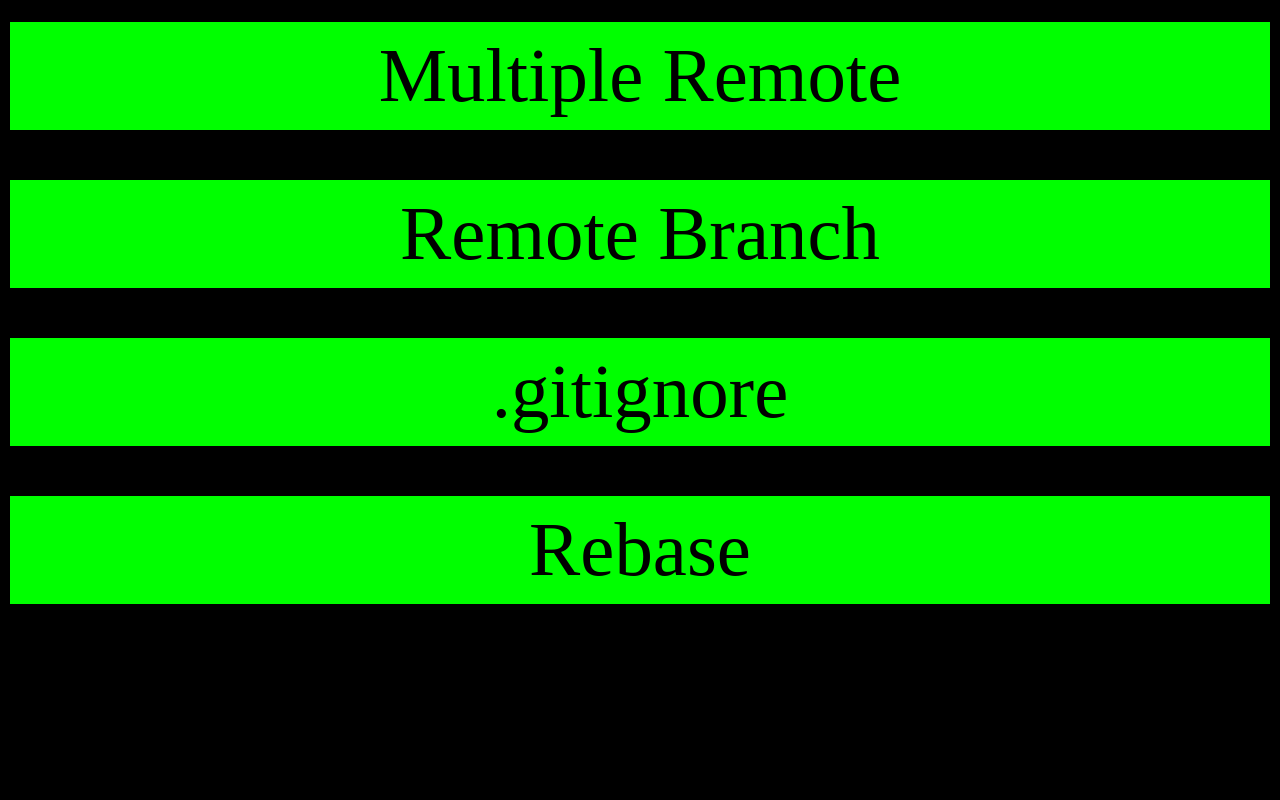
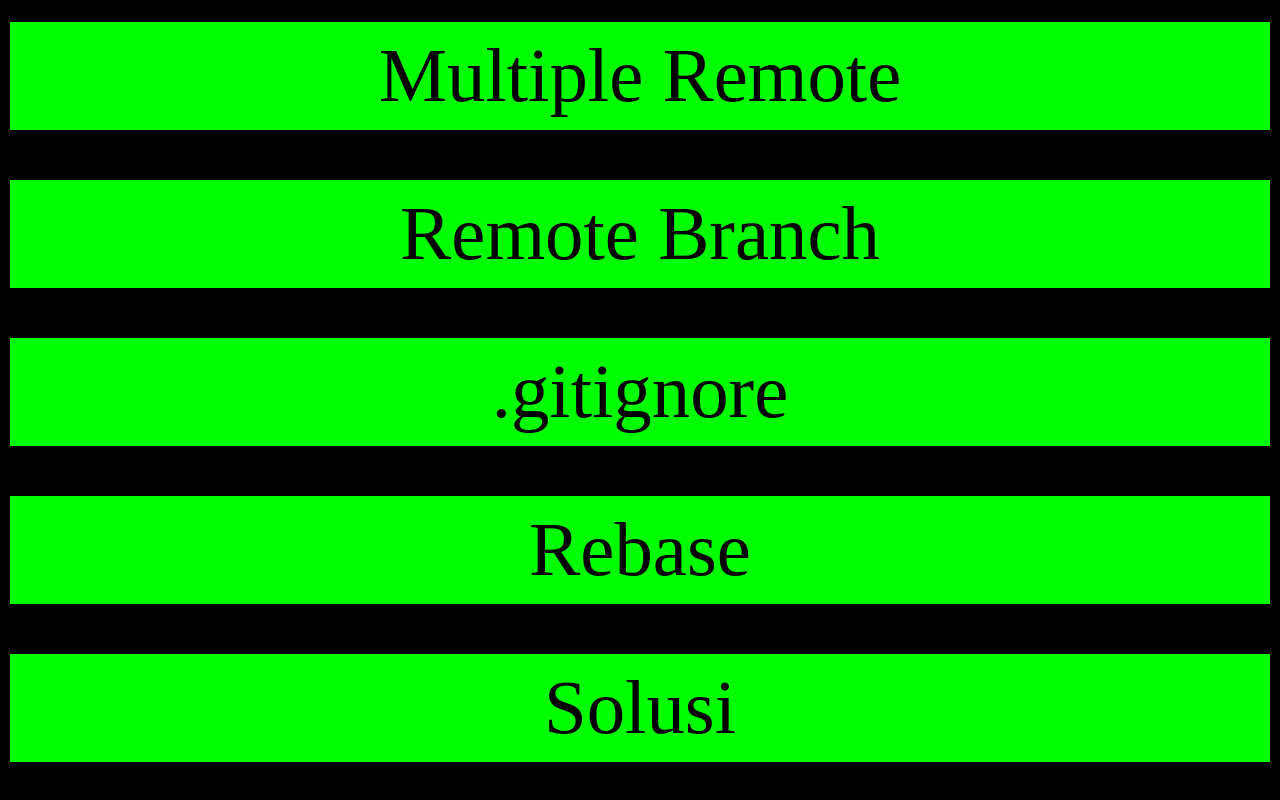
Before and after one commit to fdasib/git, a plain HTML site: page index.html in a window 1280 px wide. Shown: the part 1530-2330 px from the top of the page. Before the commit the page ends 2184 px from the top, so only its background shows below. Drawn offline with Linux system fonts and the light colour scheme.

Commit message:
01-02-2023

```diff
--- a/index.html
+++ b/index.html
@@ -106,6 +106,14 @@
             <a target="_blank" rel="noopener noreferrer" href="materi/13.html">
                 <li>Rebase</li>
             </a>
+
+            <a
+                target="_blank"
+                rel="noopener noreferrer"
+                href="materi/solusi.html"
+            >
+                <li>Solusi</li>
+            </a>
         </ul>
     </body>
 </html>
```
Also changed, not shown: materi/solusi.html (added, +14 -0 lines), asset/img/solusi/1.PNG (added).
